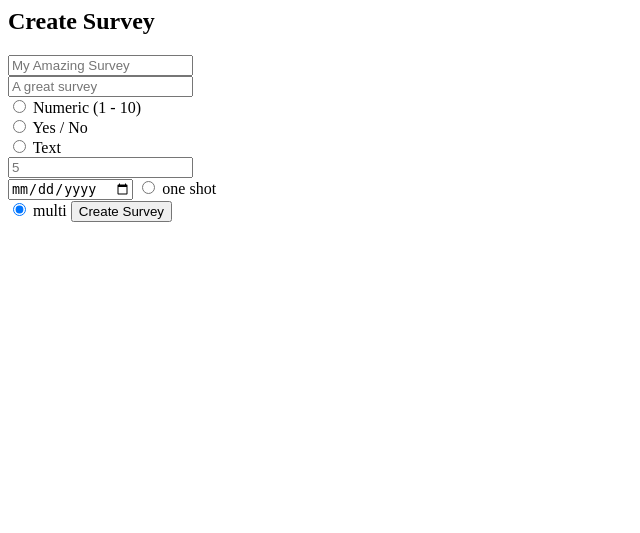
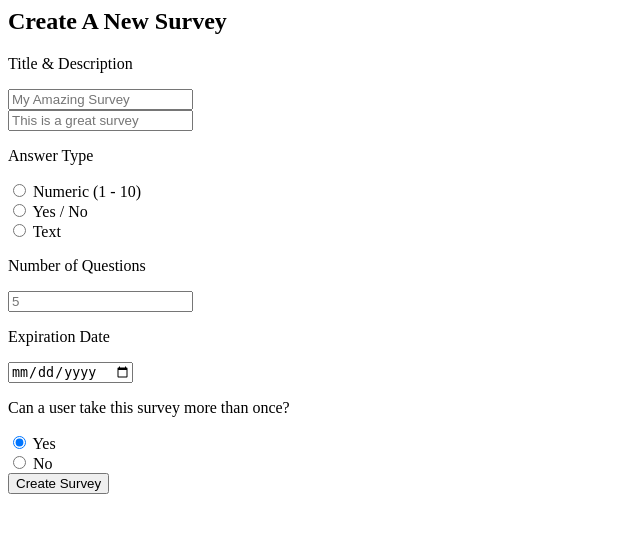
Before and after one commit to JKubach/Survey-Seahorse, a PHP site: page /createsurvey.php in a window 1280 px wide. Shown: the top 533 px of the page, without its empty margins (0-640 px from the left). Run offline with PHP 8.4, Linux system fonts and the light colour scheme.

Commit message:
update create survey page
added descriptions as to what each page item does

```diff
--- a/website/createsurvey.php
+++ b/website/createsurvey.php
@@ -1,16 +1,24 @@
 <html>
-<h2> Create Survey </h2>
+<h2> Create A New Survey </h2>
 <form class="create-survey-form" action="res/new-survey.php" method="POST">
 
+<p> Title & Description </p>
 <input type="text" name="title" placeholder="My Amazing Survey"> <br>
-<input type="text" name="description" placeholder="A great survey"> <br>
-<input type="radio" name="type" value="00"> Numeric (1 - 10) <br>
+<input type="text" name="description" placeholder="This is a great survey"> <br>
+
+<p> Answer Type </p>
+ <input type="radio" name="type" value="00"> Numeric (1 - 10) <br>
 <input type="radio" name="type" value="01"> Yes / No <br>
 <input type="radio" name="type" value="10"> Text <br>
+
+<p> Number of Questions </p>
 <input type="text" name="number" placeholder="5"> <br>
-<input type="date" name="expire">
-<input type="radio" name="once" value="1"> one shot <br>
-<input type="radio" name="once" value="0" checked> multi
+
+<p> Expiration Date </p>
+<input type="date" name="expire"> <br>
+ <p> Can a user take this survey more than once? </p>
+<input type="radio" name="once" value="0" checked> Yes <br>
+<input type="radio" name="once" value="1"> No <br>
 
 <button type="submit" name="submit">Create Survey</button>
 
```
